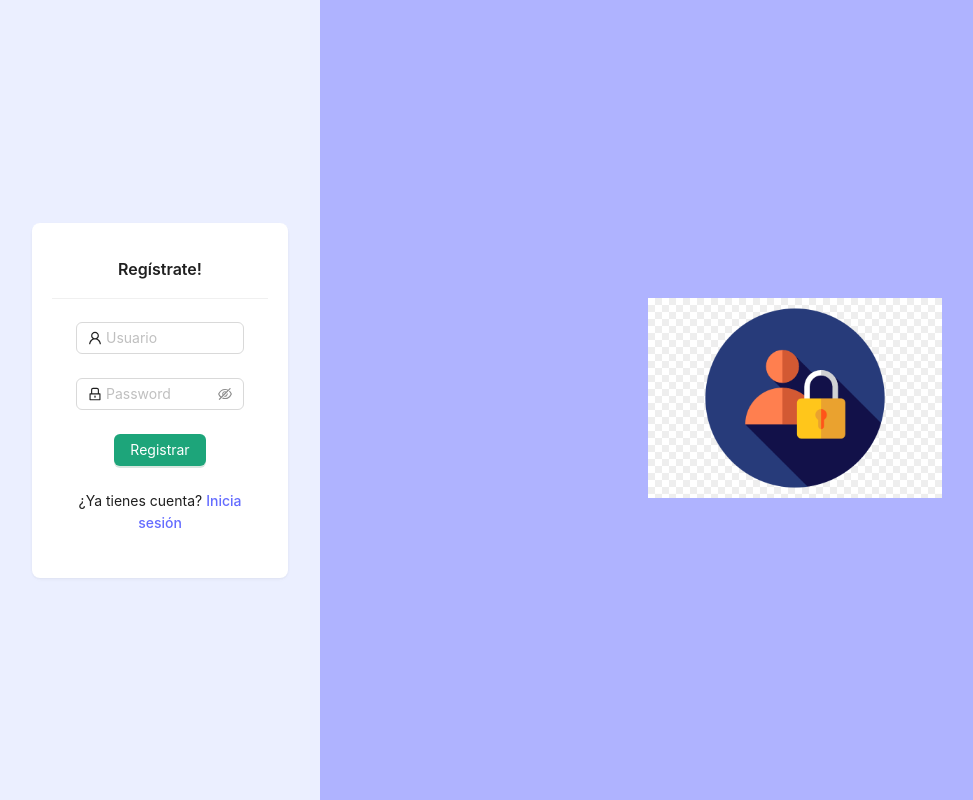
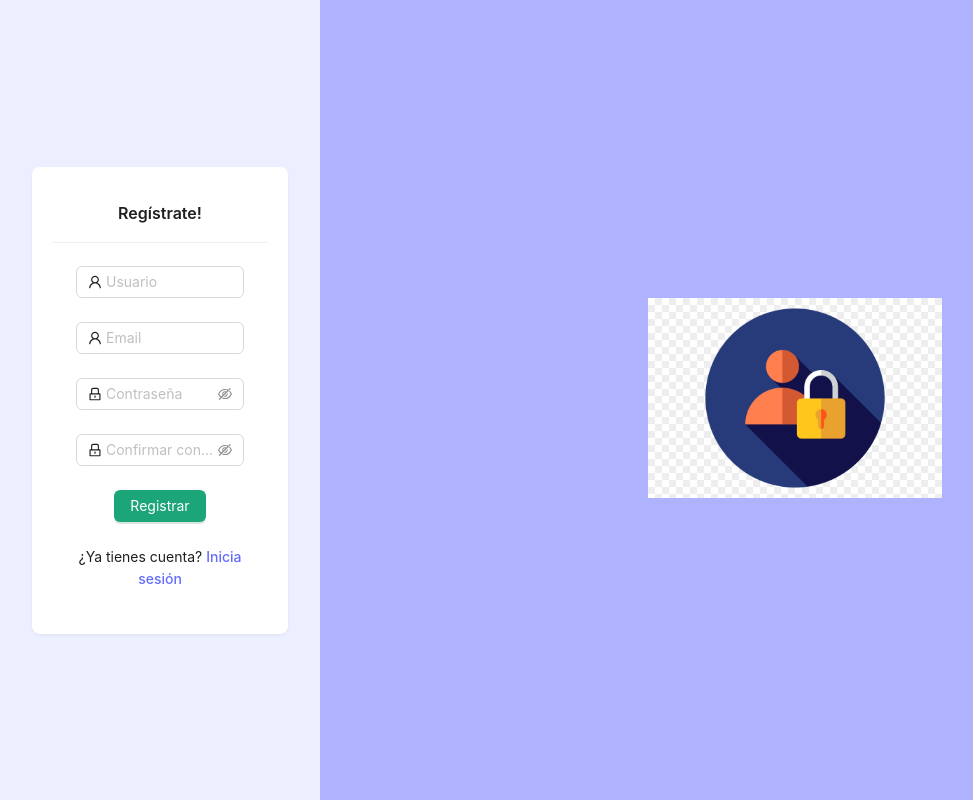
Before and after one commit to LilianaGuadalupeDJM/anaevalua, a React (Vite) app: page /register in a window 1280 px wide. Shown: the whole page, without its empty margins (0-973 px from the left). Built offline with nearby package versions, Linux system fonts and the light colour scheme.

Commit message:
cambios auth

```diff
--- a/src/components/FormLogin/index.jsx
+++ b/src/components/FormLogin/index.jsx
@@ -1,16 +1,39 @@
-import React from "react";
+import React,{useState} from "react";
 import { Form, Input, Button, Card } from "antd";
 import {UserOutlined, LockOutlined} from '@ant-design/icons'
 import './FormLogin.css';
+import { useNavigate } from "react-router-dom";
+import axios from 'axios';
 
 const FormLogin = () => {
+    const navigate = useNavigate();
+       //Estado de error de registro
+       const [loginError, setLoginError] = useState(false);
+       //Estado de carga
+       const [loading, setLoading] = useState(false);
 
-    const onFinish = (values) => {
-        console.log('Succes:', values);
+    const onFinish = async (values) => {
+       // console.log('Succes:', values);
+       setLoading(true);
+       try{
+        const response = await axios.post('https://api-books-omega.vercel.app/getin/signin',{
+                email: values.email,
+                password: values.password
+            });
+            console.log('Inicio de sesión exitoso:', response.data);
+            localStorage.setItem('token', response.data.token); //Guarda el token el almacenamiento local
+            navigate('/'); //Redirige al user a la página principal
+       } catch (error){
+        console.log('Error en el inicio se sesión:', error.response.data);
+        setLoading(true);
+       } finally {
+        setLoading(false); //Establece el estado de carga a falsedespués de recibir la respuesta
+       }
     }
 
     const onFinishFalided = (errorInfo) => {
         console.log('Failed:', errorInfo);
+        setLoadingError(true);
     }
 
     return (
@@ -26,7 +49,7 @@ const FormLogin = () => {
                 remember:true,
             }}
             onFinish={onFinish}
-
+            onFinishFalided={onFinishFalided}
             >
                 <Form.Item
                 name="username"
--- a/src/components/FormRegister/index.jsx
+++ b/src/components/FormRegister/index.jsx
@@ -1,17 +1,51 @@
-import React from "react";
+import React,{useState} from "react";
 import { Form, Input, Button, Card } from "antd";
-import {UserOutlined, LockOutlined} from '@ant-design/icons'
+import {UserOutlined, LockOutlined} from '@ant-design/icons';
 import './FormRegister.css';
+import axios from 'axios';
+import { useNavigate } from "react-router-dom";
 
 const FormRegister = () => {
 
-    const onFinish = (values) => {
-        console.log('Succes:', values);
+    const navigate = useNavigate();
+
+    const onFinish = async (values) => {
+        //console.log('Succes:', values);
+        setLoading(true); //Establece el estado de carga a true al enviar el form
+        try{
+            const response = await axios.post('https://api-books-omega.vercel.app/getin/signup',{
+                readername: values.username,
+                email: values.email,
+                password: values.password,
+                roles: ['MasterLibrarian']
+            });
+            console.log('Registro exitoso:', response.data);
+            navigate('/login');
+        } catch (error) {
+            console.error('Error en el registro:', error.response.data);
+            setRegisterError(true);
+        } finally {
+            setLoading(false); //Establece el estado de carga a false después de la respuesta
+        }
     }
 
     const onFinishFalided = (errorInfo) => {
         console.log('Failed:', errorInfo);
     }
+
+    //Estado de error de registro
+    const [registerError, setRegisterError] = useState(false);
+    //Estado de carga
+    const [loading, setLoading] = useState(false);
+
+    const validatePassword = ({getFieldValue}) => ({
+       validator(_,value) {
+        if (!value || getFieldValue('password') === value) {
+            return Promise.resolve();
+        }
+        return Promise.reject(new Error('Las contraseñas no coinciden'));
+       },
+    });
 
     return (
         <>
@@ -26,6 +60,7 @@ const FormRegister = () => {
                 remember:true,
             }}
             onFinish={onFinish}
+            onFinishFailed={onFinishFalided}
 
             >
                 <Form.Item
@@ -41,6 +76,18 @@ const FormRegister = () => {
                 </Form.Item>
 
                 <Form.Item
+                name="email"
+                rules={[
+                    {
+                        required: true,
+                        message: 'Por favor ingrese su email',
+                    }
+                ]}
+                >
+                    <Input prefix={<UserOutlined className="site-form-item-icon"/>} placeholder="Email" />
+                </Form.Item>
+
+                <Form.Item
                 name="password"
                 rules={[
                     {
@@ -49,14 +96,36 @@ const FormRegister = () => {
                     }
                 ]}
                 >
-                    <Input.Password prefix={<LockOutlined/>} placeholder="Password" />
+                    <Input.Password
+                    prefix={<LockOutlined/>}
+                    type="password"
+                    placeholder="Contraseña" />
                 </Form.Item>
+
+                <Form.Item
+                name="password-repet"
+                rules={[
+                    {
+                        required: true,
+                        message: 'Por favor ingrese su password',
+                    },
+                    ({getFieldValue}) => validatePassword({getFieldValue}),
+                ]}
+                >
+                    <Input.Password
+                    prefix={<LockOutlined/>}
+                    type="password"
+                    placeholder="Confirmar contraseña" />
+                </Form.Item>
+
                 <Form.Item>
-                    <Button type="primary" htmlType="submit" className="login-form-button">
+                    {registerError && <p style={{color: 'red'}}>Falló el registro</p>}
+                    <Button type="primary" htmlType="submit" className="login-form-button" loading={loading}>
                         Registrar
                     </Button>
                 </Form.Item>
-                ¿Ya tienes cuenta? <a href="">Inicia sesión</a>
+
+                ¿Ya tienes cuenta? <a href="/login">Inicia sesión</a>
             </Form>
         </Card>
         </>
```
